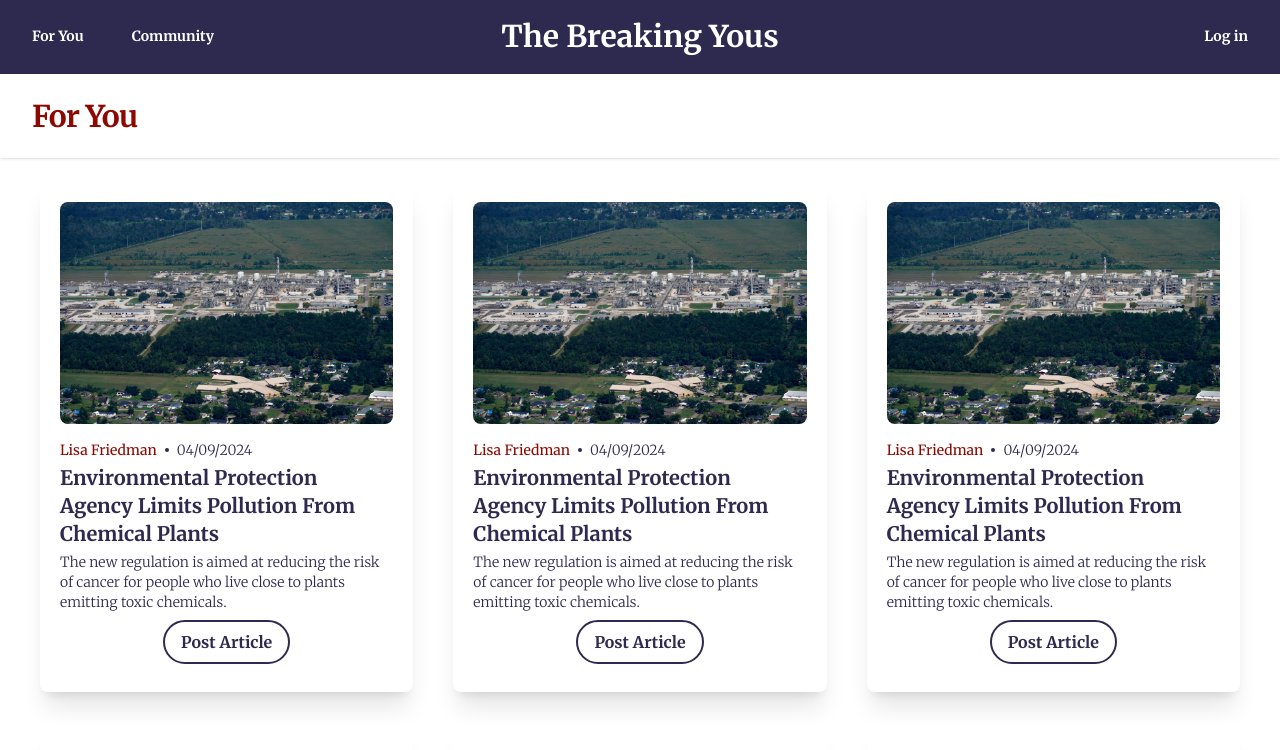
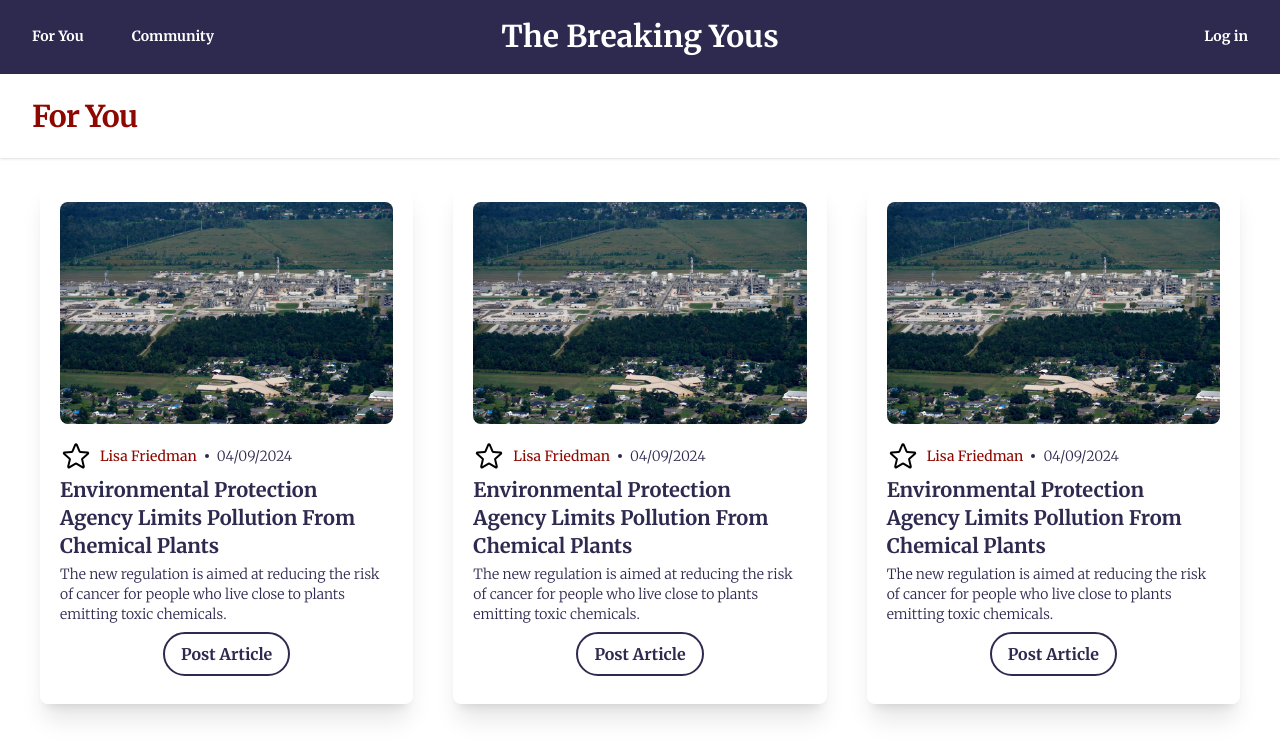
Before and after one commit to bmackey10/the-breaking-yous, a React (Create React App) app in the folder frontend/: page /for-you in a window 1280 px wide. Shown: the top 750 px of the page. Built offline with nearby package versions, Linux system fonts and the light colour scheme.

Commit message:
added star to articles

```diff
--- a/frontend/src/Components/Modules/Article.js
+++ b/frontend/src/Components/Modules/Article.js
@@ -1,6 +1,12 @@
 import { Link } from "react-router-dom";
+import { useState } from "react";
+import {
+    StarIcon,
+} from "@heroicons/react/24/outline";
 
 const Article = ({ id, url, img, auth, date, title, desc, type }) => {
+    const [starred, setStarred] = useState();
+
     return (
         <Link
             to={url}
@@ -11,6 +17,8 @@ const Article = ({ id, url, img, auth, date, title, desc, type }) => {
                 <img src={img} className="w-full rounded-lg" alt="article" />
                 <div className="pt-4">
                     <div className="flex flex-row flex-wrap text-sm font-merriweather items-center gap-2">
+                        <StarIcon className="h-8 w-8 stroke-black hover:fill-theme-star-yellow hover:stroke-theme-star-yellow"
+                    aria-hidden="true" />
                         <div className="text-theme-dark-red">{auth}</div>
                         <div className="rounded-full bg-theme-navy-blue h-1 w-1"></div>
                         <div className="font-light">{date}</div>
--- a/frontend/tailwind.config.js
+++ b/frontend/tailwind.config.js
@@ -11,6 +11,7 @@ module.exports = {
                     'default': '#ffe6cf',
                     'light': '#fff3e8',
                 },
+                'theme-star-yellow': '#f5d142',
             },
             fontFamily: {
                 'merriweather': ['Merriweather', 'sans-serif'],
```
Also changed, not shown: 1 other file (tests, documents, lock files or other folders).
